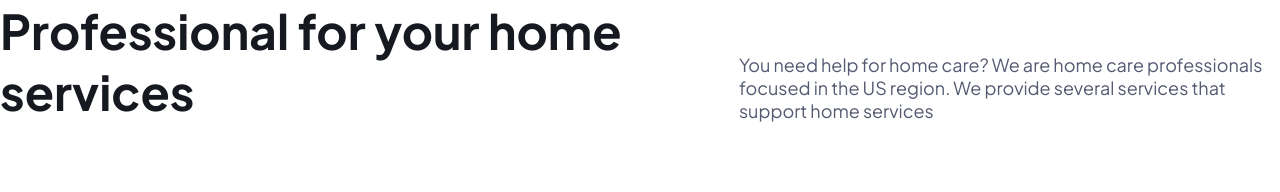
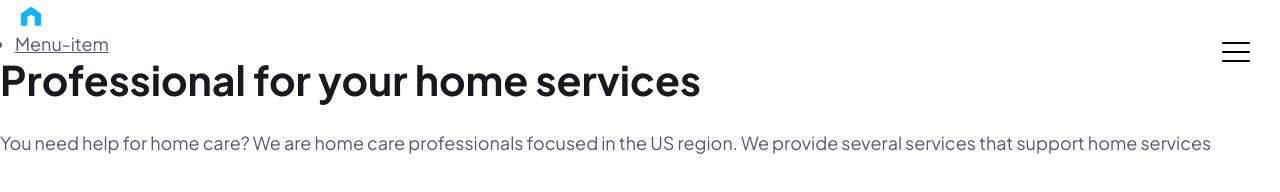
Before and after one commit to slabnevitch/homeservices, a plain HTML site: page index.html in a window 1280 px wide. Drawn offline with Linux system fonts and the light colour scheme; files whose address does not match are found by name.

Commit message:
почали верстати шапку

```diff
--- a/index.html
+++ b/index.html
@@ -10,12 +10,26 @@
   </head>
   <body>
     <main class="main">
-      <header class="header"></header>
+      <header class="header">
+        <div class="header__container">
+          <div class="header__logo"><img src="img/logo.svg" alt="logo"></div>
+          <div class="header__menu menu-header">
+            <button class="toggle-mnu"><span></span></button>
+            <nav class="menu-header__body">
+                  <ul class="menu-header__list">
+                    <li class="menu-header__item"><a href="#" class="menu-header__link">Menu-item</a></li>
+                  </ul>
+            </nav>
+          </div>
+        </div>
+      </header>
       <div class="main-content">
         <div class="page">
-          <div class="block-header block-header--center block-header--horizontal">
-            <h2 class="block-header__title block-header__title--big block-header__wht">Professional for your home services</h2>
-            <div class="block-header__text">You need help for home care? We are home care professionals focused in the US region. We provide several services that support home services</div>
+          <div class="block-header">
+            <h2 class="block-header__title">Professional for your home services</h2>
+            <div class="block-header__text">
+              <p>You need help for home care? We are home care professionals focused in the US region. We provide several services that support home services</p>
+            </div>
           </div>
         </div>
       </div>
--- a/sass/_misc/_adjustment.scss
+++ b/sass/_misc/_adjustment.scss
@@ -111,6 +111,9 @@ h1,h2,h3,h4,h5,h6{
 	margin: 0;
 	font-weight: inherit;
 	font-size: inherit;
+}
+p{
+	margin: 0;
 }
 input
 input[type="text"],
@@ -258,63 +261,63 @@ padding-bottom: 52.25%;
 // @import "_misc/_counter";
 // @import "_misc/multilevel-dropdown.scss";
 
-// .toggle-mnu{
-// 	position: fixed;
-// 	right: 30px;
-// 	top: 15px;
-//   display: block;
-//   width: 28px;
-//   height: 28px;
-//   margin-top: 14px;
-//   padding: 0;
-//   background-color: transparent;
-//   border: none;
+.toggle-mnu{
+	position: fixed;
+	right: 30px;
+	top: 15px;
+  display: block;
+  width: 28px;
+  height: 28px;
+  margin-top: 14px;
+  padding: 0;
+  background-color: transparent;
+  border: none;
 
-//   span:after, span:before{
+  span:after, span:before{
 
-//     content: "";
-//     position: absolute;
-//     left: 0;
-//     top: 9px;
-//   }
+    content: "";
+    position: absolute;
+    left: 0;
+    top: 9px;
+  }
 
-//   span:after{
+  span:after{
 
-//     top: 18px;
-//   }
+    top: 18px;
+  }
 
-//   span{
+  span{
 
-//     position: relative;
-//     display: block;
-//   }
+    position: relative;
+    display: block;
+  }
 
-//   span, span:after, span:before{
+  span, span:after, span:before{
 
-//     width: 100%;
-//     height: 2px;
-//     background-color: #000;
-//     transition: all 0.3s;
-//     backface-visibility: hidden;
-//     border-radius: 2px;
-//   }
+    width: 100%;
+    height: 2px;
+    background-color: #000;
+    transition: all 0.3s;
+    backface-visibility: hidden;
+    border-radius: 2px;
+  }
 
 
-//   &.on span{
+  &.on span{
 
-//     background-color: transparent;
-//   }
+    background-color: transparent;
+  }
 
-//   &.on span:before{
+  &.on span:before{
 
-//     transform: rotate(45deg) translate(-1px, 0px);
-//   }
+    transform: rotate(45deg) translate(-1px, 0px);
+  }
 
-//   &.on span:after{
+  &.on span:after{
 
-//     transform: rotate(-45deg) translate(6px, -7px);
-//   }
-// }
+    transform: rotate(-45deg) translate(6px, -7px);
+  }
+}
 // исправление бага отсутствия прозрачности при fade--переходах с/у слайдами
 // .swiper-container-fade{
 // 	.swiper-slide{
--- a/sass/_misc/_mixins.scss
+++ b/sass/_misc/_mixins.scss
@@ -328,7 +328,7 @@ $rootFontSize: 16px;
  		#{$property}: calc(#{$mobSize + px} + #{$addSize} * ((100vw - 320px) / #{$maxWidthContainer}));
  }
 }
-@mixin adaptive-value-rem($property, $pcSize, $mobSize, $maxWidth, $minWidth, $type) { //$type = 1 --
+@mixin adaptive-value-rem($property, $pcSize, $mobSize, $maxWidth: $maxWidth, $minWidth: $minWidth, $type) { //$type = 1 --
  // $minScreenSize = $minScreenSize || 320px;
  // $addSize: $pcSize - $mobSize;
 
--- a/sass/_misc/_ui.scss
+++ b/sass/_misc/_ui.scss
@@ -3,20 +3,34 @@
 	display: grid;
 	gap: rem(24);
 }
-.block-header--center {}
+.block-header--center {
+	text-align: center;
+}
 .block-header__title {
 	color: $darkText;
 	// font-size: rem(52);
 	font-weight: 700;
-	// @include adaptive-value-rem('font-size', 52, 24, 1920, 320, 2);
-	@include adaptive-value('font-size', 52, 24, 1);
+	@include adaptive-value-rem('font-size', 52, 24, 1920, 320, 1);
+	// @include adaptive-value('font-size', 52, 24, 1);
+	line-height: 1.23;
 }
-.block-header__title--big {}
+.block-header__title--big {
+	@include adaptive-value-rem('font-size', 64, 44, 1920, 320, 1);
+
+}
 .block-header--horizontal {
-	grid-template-columns: repeat(2, auto);
+	// grid-template-columns: repeat(2, auto);
+	grid-template-columns: minmax(auto, rem(586)) minmax(auto, rem(613));
 	justify-content: space-between;
 	align-items: end;
+
 }
-.block-header__wht {}
-.block-header__text {}
+.block-header__wht {
+	color: #fff;
+}
+.block-header__text {
+	p{
+		line-height: 155.556%;
+	}
+}
 /*--------------------END ui----------------------*/
--- a/sass/_sections/_header.scss
+++ b/sass/_sections/_header.scss
@@ -1,12 +1,10 @@
-.header{
-	.sidebar-menu{
-		display: flex;
-		li{
-
-		}
-		.dl-submenu{
-			opacity: 0;
-			visibility: hidden;
-		}
-	}
-}
+.header {}
+.header__container {}
+.header__logo {}
+.header__menu {}
+.menu-header {}
+.toggle-mnu {}
+.menu-header__body {}
+.menu-header__list {}
+.menu-header__item {}
+.menu-header__link {}
```
Also changed, not shown: css/main.css, img/logo.svg (added), 4 other files.
